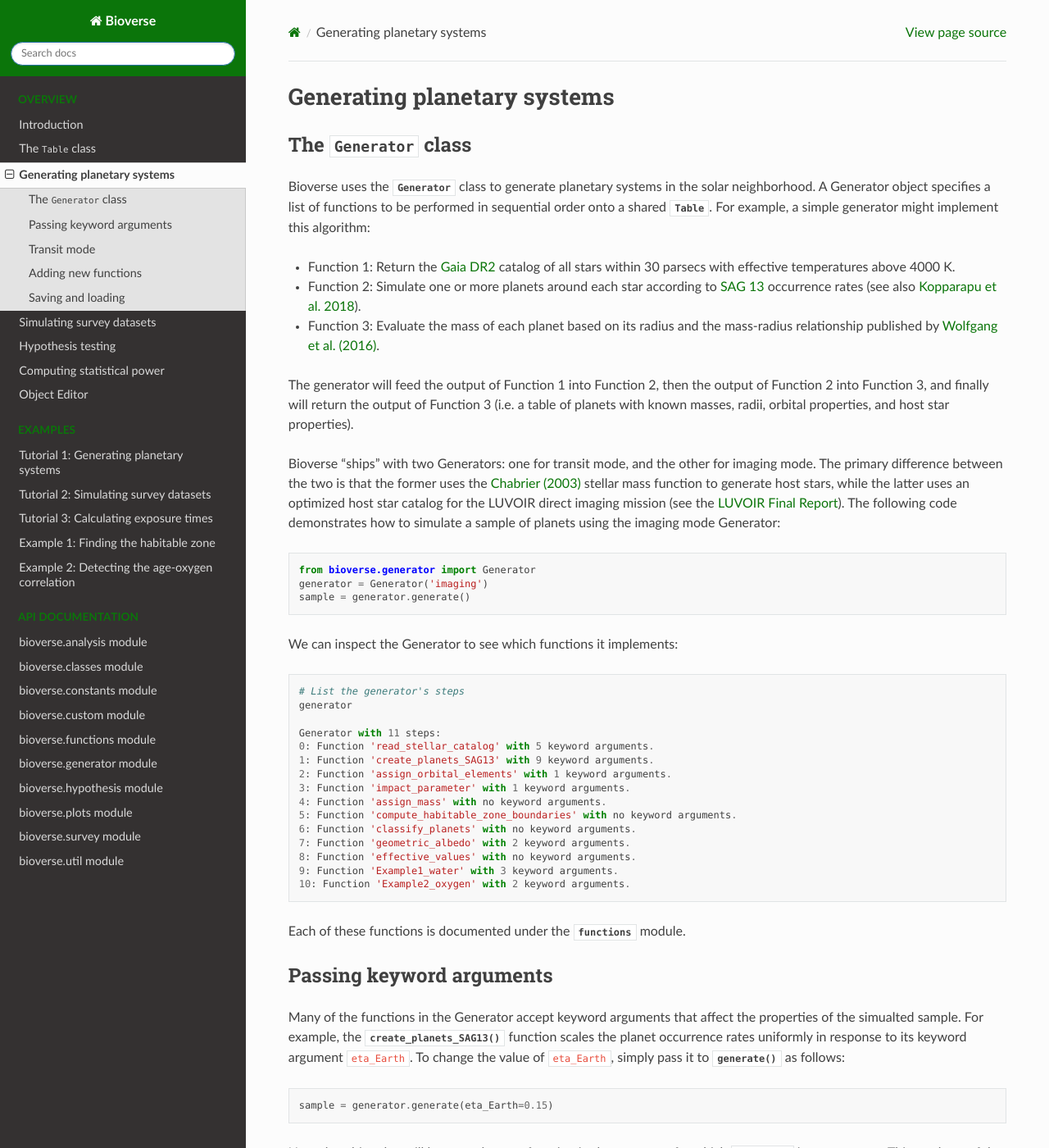
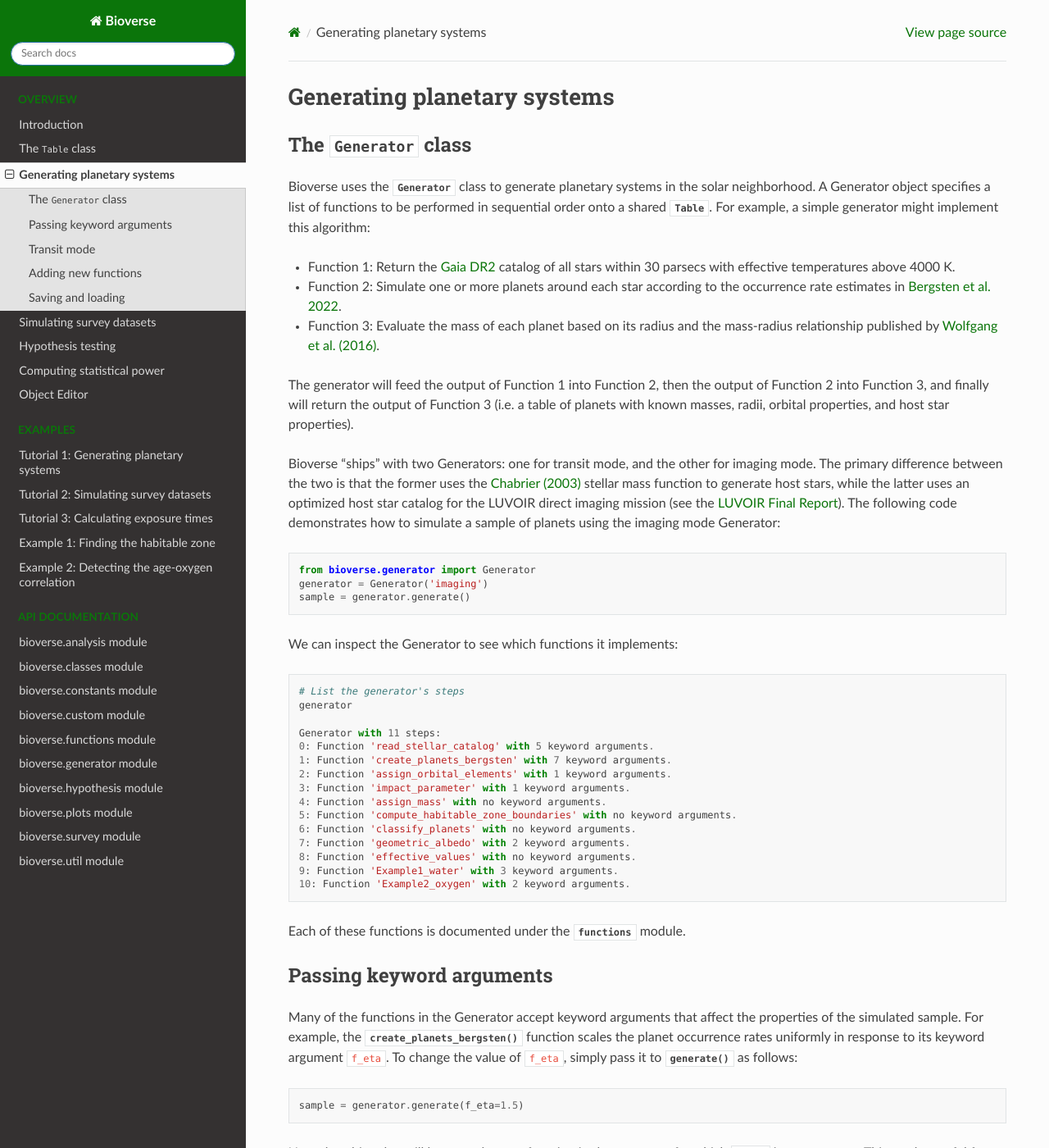
Before and after one commit to danielapai/bioverse, a Sphinx documentation site: the page built from docs/module1.rst, in a window 1280 px wide and 1400 px high. Shown: the whole window at 82% size. Built offline with Sphinx 7.4.7 and the Read the Docs theme 2.0.0, drawn with Linux system fonts in a browser that asks for light colours.

Commit message:
update SAG13 references to new occurrence rates

```diff
--- a/docs/module1.rst
+++ b/docs/module1.rst
@@ -8,7 +8,7 @@ The :class:`~bioverse.generator.Generator` class
 Bioverse uses the :class:`~bioverse.generator.Generator` class to generate planetary systems in the solar neighborhood. A Generator object specifies a list of functions to be performed in sequential order onto a shared :class:`~bioverse.classes.Table`. For example, a simple generator might implement this algorithm:
 
 - Function 1: Return the `Gaia DR2 <https://www.cosmos.esa.int/web/gaia/dr2>`_ catalog of all stars within 30 parsecs with effective temperatures above 4000 K.
-- Function 2: Simulate one or more planets around each star according to `SAG 13 <https://exoplanets.nasa.gov/exep/exopag/sag//#sag13>`_ occurrence rates (see also `Kopparapu et al. 2018 <https://ui.adsabs.harvard.edu/abs/2018ApJ...856..122K/abstract>`_).
+- Function 2: Simulate one or more planets around each star according to the occurrence rate estimates in `Bergsten et al. 2022 <https://ui.adsabs.harvard.edu/link_gateway/2022AJ....164..190B/doi:10.3847/1538-3881/ac8fea>`_.
 - Function 3: Evaluate the mass of each planet based on its radius and the mass-radius relationship published by `Wolfgang et al. (2016) <https://ui.adsabs.harvard.edu/abs/2016ApJ...825...19W/abstract>`_.
 
 The generator will feed the output of Function 1 into Function 2, then the output of Function 2 into Function 3, and finally will return the output of Function 3 (i.e. a table of planets with known masses, radii, orbital properties, and host star properties).
@@ -30,7 +30,7 @@ We can inspect the Generator to see which functions it implements:
 
     Generator with 11 steps:
     0: Function 'read_stellar_catalog' with 5 keyword arguments.
-    1: Function 'create_planets_SAG13' with 9 keyword arguments.
+    1: Function 'create_planets_bergsten' with 7 keyword arguments.
     2: Function 'assign_orbital_elements' with 1 keyword arguments.
     3: Function 'impact_parameter' with 1 keyword arguments.
     4: Function 'assign_mass' with no keyword arguments.
@@ -46,13 +46,13 @@ Each of these functions is documented under the :mod:`~bioverse.functions` modul
 Passing keyword arguments
 *************************
 
-Many of the functions in the Generator accept keyword arguments that affect the properties of the simualted sample. For example, the :func:`~bioverse.functions.create_planets_SAG13` function scales the planet occurrence rates uniformly in response to its keyword argument ``eta_Earth``. To change the value of ``eta_Earth``, simply pass it to :func:`~bioverse.generator.Generator.generate` as follows:
+Many of the functions in the Generator accept keyword arguments that affect the properties of the simulated sample. For example, the :func:`~bioverse.functions.create_planets_bergsten` function scales the planet occurrence rates uniformly in response to its keyword argument ``f_eta``. To change the value of ``f_eta``, simply pass it to :func:`~bioverse.generator.Generator.generate` as follows:
 
 .. code-block:: python
 
-    sample = generator.generate(eta_Earth=0.15)
+    sample = generator.generate(f_eta=1.5)
 
-Note that this value will be passed to any function in the generator for which ``eta_Earth`` is an argument. This can be useful for sharing arguments across multiple functions, but be careful not to accidentally use the same keywords for two different functions.
+Note that this value will be passed to any function in the generator for which ``f_eta`` is an argument. This can be useful for sharing arguments across multiple functions, but be careful not to accidentally use the same keywords for two different functions.
 
 Transit mode
 ************
```
